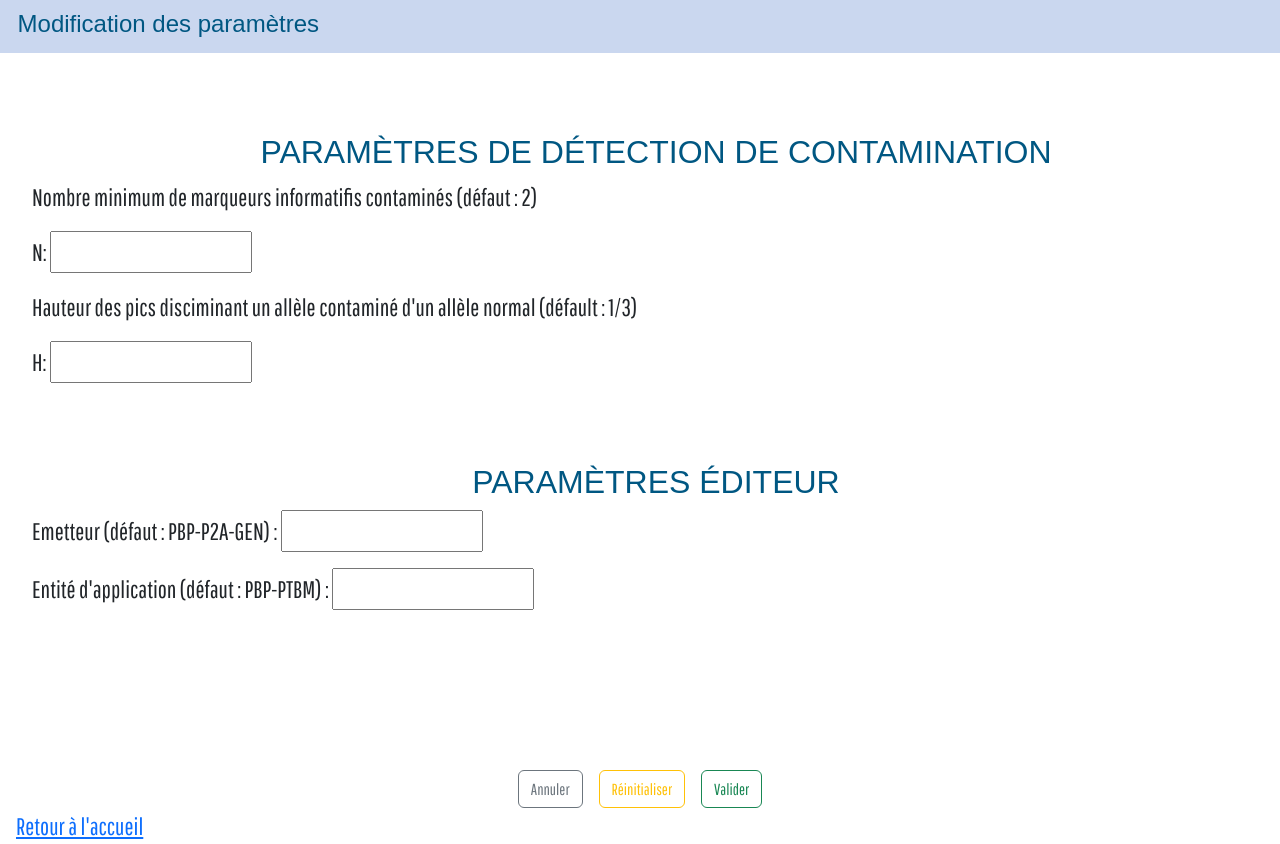
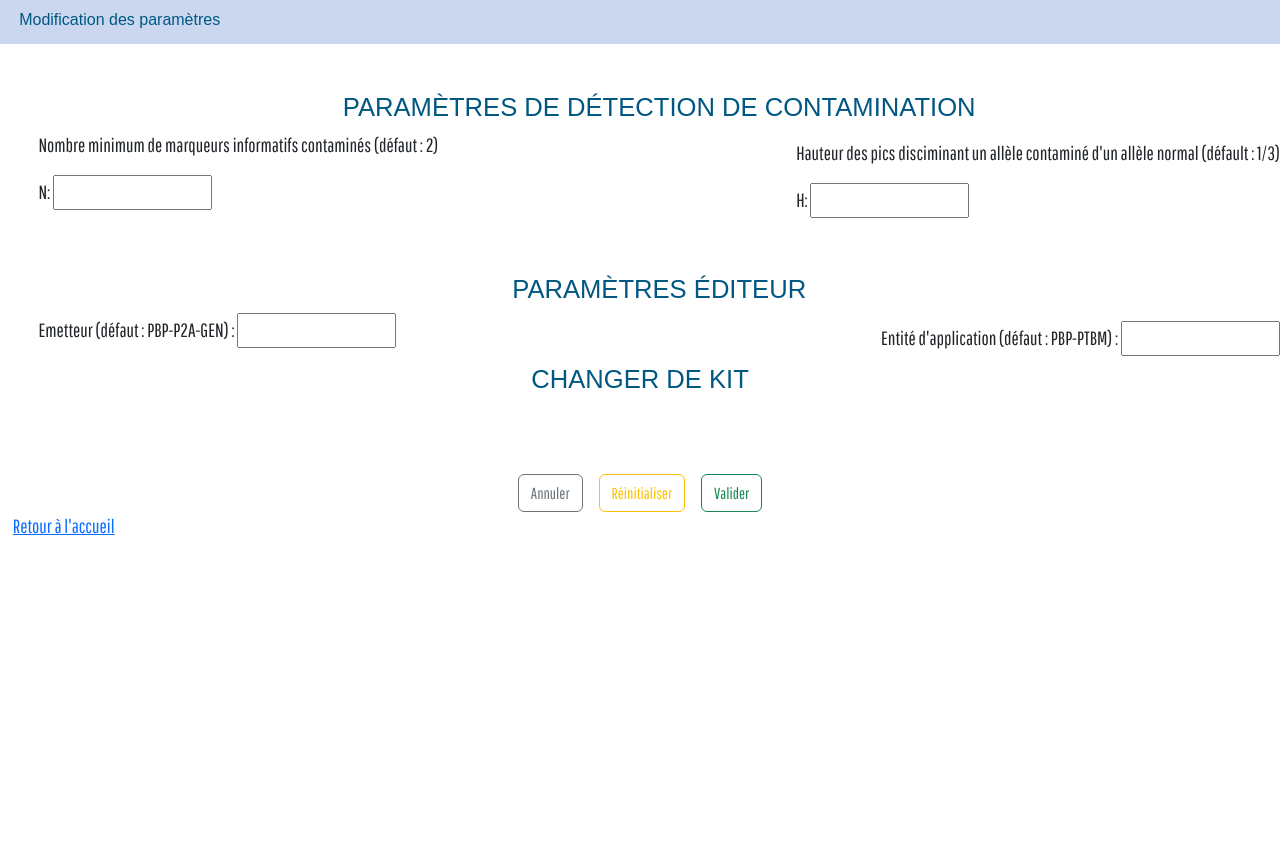
Before and after one commit to RAHMANIfatima/LacFom, a Django app: page /parametres/ in a window 1280 px wide. After the commit the page ends 535 px from the top, so only its background shows below. Run offline with Django 3.2, Linux system fonts and the light colour scheme; some web fonts are replaced.

Commit message:
maj page Paramètres

```diff
--- a/Django/src/lacfom/static/css/parametres.css
+++ b/Django/src/lacfom/static/css/parametres.css
@@ -1,60 +1,50 @@
 @import url('https://fonts.googleapis.com/css2?family=Pathway+Gothic+One&family=Special+Gothic+Condensed+One&display=swap');
 
-header{
+header {
     background-color: var(--bleuet);
     width: 100%;
     color: whitesmoke;
     padding: 0.4rem;
 }
 
-h2{
+h2 {
     text-align: center;
     text-transform: uppercase;
-    font-size: 25px;
     color: var(--primary-color);
     font-family: "Special Gothic Condensed One", sans-serif;
-    font-size: 2rem;
+    font-size: clamp(1.5rem, 2vw, 2.5rem);
 }
 
-h3{
-    font-size: 20px;
-    margin-left: 0.7rem;
-    margin-top: 0.2rem;
+h3 {
+    margin-left: clamp(0.3rem, 1vw, 1rem);
+    margin-top: clamp(0.1rem, 0.5vh, 0.5rem);
     color: var(--primary-color);
     font-family: "Special Gothic Condensed One", sans-serif;
-    font-size: 1.5rem;
+    font-size: clamp(1rem, 1.2vw, 1.5rem);
 }
 
-body{
+body {
     margin: auto;
     padding: auto;
     font-family: "Pathway Gothic One", sans-serif;
-    font-size: 1.5rem;
-
+    font-size: clamp(1rem, 1.5vw, 1.5rem);
 }
 
-#nombre-marqueurs{
+#nombre-marqueurs,
+#emetteur {
     margin-bottom: 1rem;
 }
 
-#emetteur{
-    margin-bottom: 1rem;
-}
-.parametre-detection-contamination {
-    margin-top: 5rem;
-    margin-left: 2rem;
+.parametre-detection-contamination,
+.parametre-editeur {
+    margin-top: clamp(3rem, 6vh, 5rem);
+    margin-left: clamp(1rem, 3vw, 3rem);
 }
 
-.parametre-editeur {
-    margin-top: 5rem;
-    margin-left: 2rem;
+.bouton-parametres {
+    margin-top: clamp(4rem, 10vh, 10rem);
 }
 
-.bouton-parametres{
-    margin-top: 10rem;
+a {
+    margin-left: clamp(0.5rem, 1vw, 1rem);
 }
-
-
-a{
-    margin-left: 1rem;
-}
--- a/Django/src/lacfom/templates/lacfom/parametres.html
+++ b/Django/src/lacfom/templates/lacfom/parametres.html
@@ -7,10 +7,7 @@
         <link href="https://cdn.jsdelivr.net/npm/bootstrap@5.3.0/dist/css/bootstrap.min.css" rel="stylesheet">
         <link rel="stylesheet" href="{% static 'css/colors.css' %}">
         <link rel="stylesheet" href="{% static 'css/parametres.css' %}">
-
         <title>Lacfom</title>
-
-
     </head>
 
 
@@ -23,8 +20,9 @@
             {% csrf_token %}
             <div class="parametre-detection-contamination">
                 <h2>Paramètres de détection de contamination</h2>
+                <div class="d-flex justify-content-between align-items-center gap-3">
                     <div id="nombre-marqueurs">
-                    <p>Nombre minimum de marqueurs informatifis contaminés (défaut : 2)</p>
+                        <p>Nombre minimum de marqueurs informatifs contaminés (défaut : 2)</p>
                         <label for="nmarqueurs">N: </label>
                         <input type="number" name="nmarqueurs" value="{{ parametres.nmarqueurs }}">
                     </div>
@@ -32,12 +30,14 @@
                     <div id="hauteur-pics">
                         <p>Hauteur des pics disciminant un allèle contaminé d'un allèle normal (défault : 1/3)</p>
                         <label for="hpics">H: </label>
-                    <input type="text" name="hpics" value="{{ parametres.hpics }}"> <!--Besoin de convertir le text en int dans le code-->
+                        <input type="text" name="hpics" value="{{ parametres.hpics }}">
+                    </div>
                 </div>
             </div>
 
             <div class="parametre-editeur">
                 <h2>Paramètres éditeur</h2>
+                <div class="d-flex justify-content-between align-items-center gap-3">
                     <div id="emetteur">
                         <label for="emet">Emetteur (défaut : PBP-P2A-GEN) : </label>
                         <input type="text" name="emet" value="{{ parametres.emet }}">
@@ -46,6 +46,11 @@
                         <label for="enti">Entité d'application (défaut : PBP-PTBM) : </label>
                         <input type="text" name="enti" value="{{ parametres.enti }}">
                     </div>
+                </div>
+            </div>
+
+            <div class="changement-kit">
+                <h2>Changer de kit</h2>
             </div>
 
             <div class="bouton-parametres d-flex justify-content-center gap-3">
```
Lines whose indentation alone changed are shown as unchanged.
